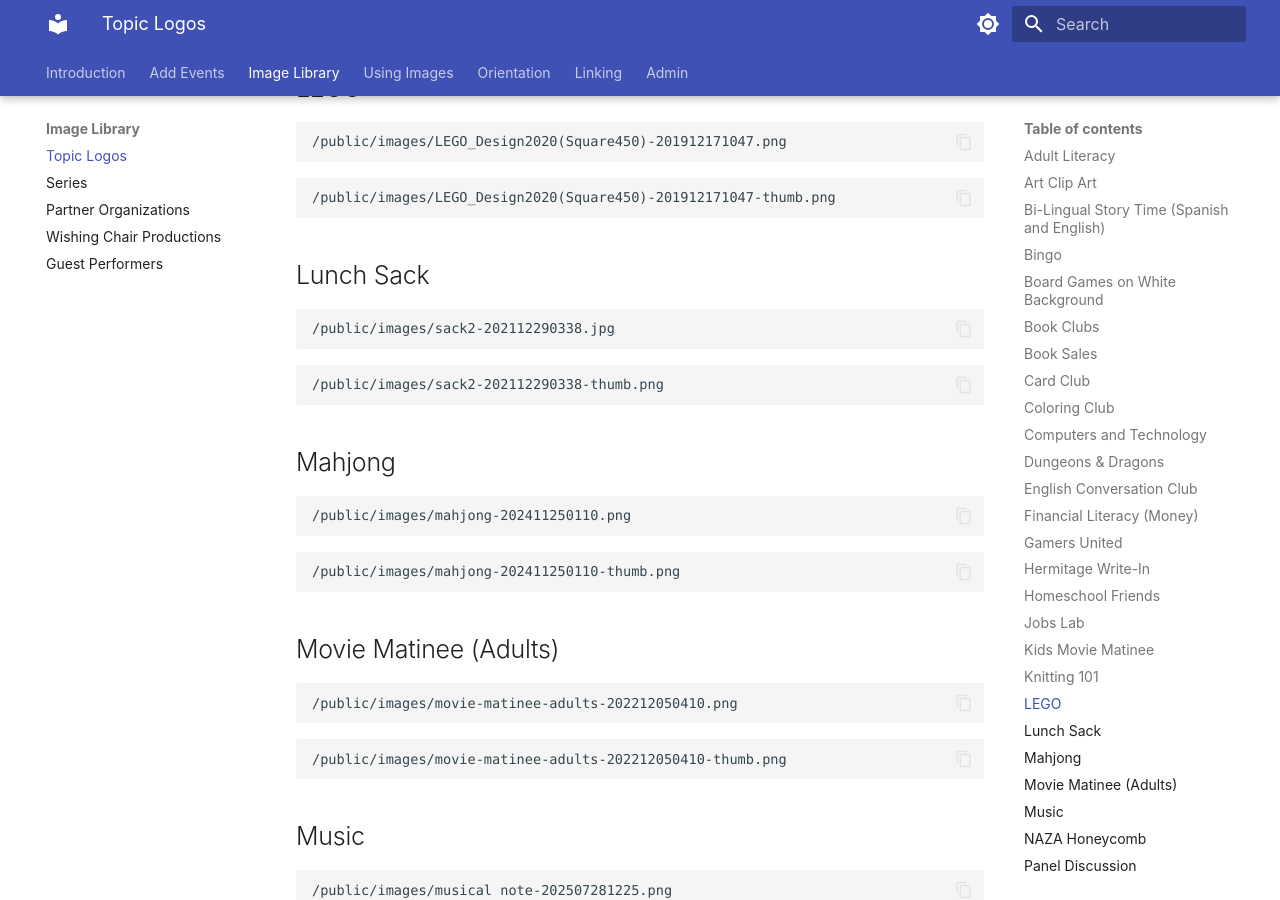
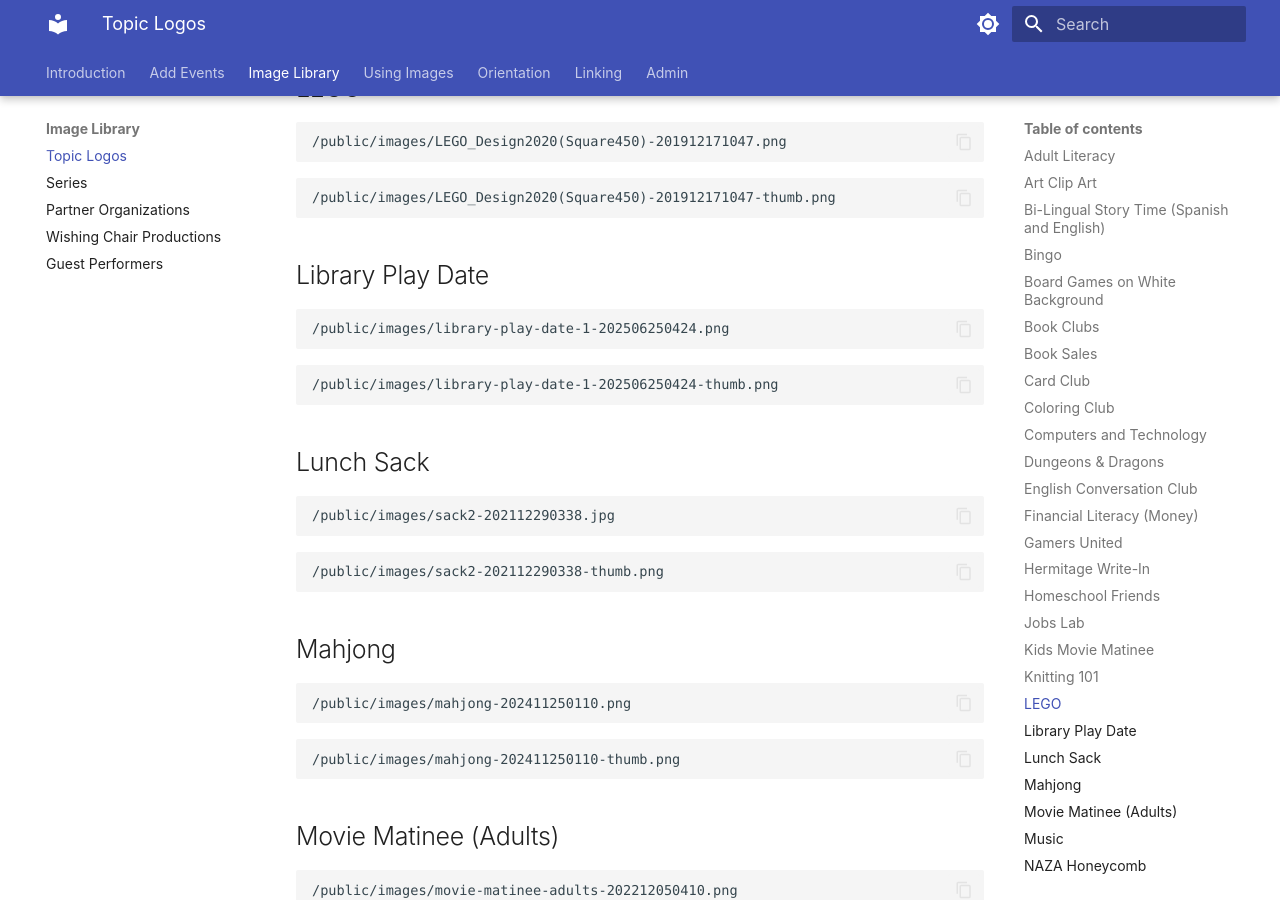
Before and after one commit to Nashville-Public-Library/bedework-docs, an MkDocs documentation site: the page built from docs/image-library/topic-logos.md, in a window 1280 px wide and 900 px high, scrolled down 3808 px. Built offline with MkDocs 1.6.1 and Material for MkDocs 9.7.7, drawn with Linux system fonts in a browser that asks for light colours.

Commit message:
add library play date

````diff
--- a/docs/image-library/topic-logos.md
+++ b/docs/image-library/topic-logos.md
@@ -209,6 +209,16 @@ Hermitage Write-In
 /public/images/LEGO_Design2020(Square450)-201912171047-thumb.png
 ```
 
+## Library Play Date
+
+```text
+/public/images/library-play-date-1-202506250424.png
+```
+
+```text
+/public/images/library-play-date-1-202506250424-thumb.png
+```
+
 ## Lunch Sack
 
 ```text
````
